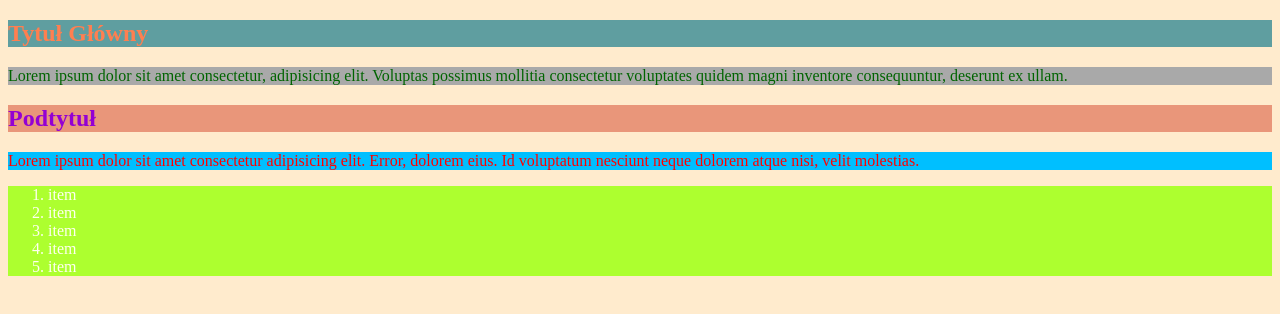
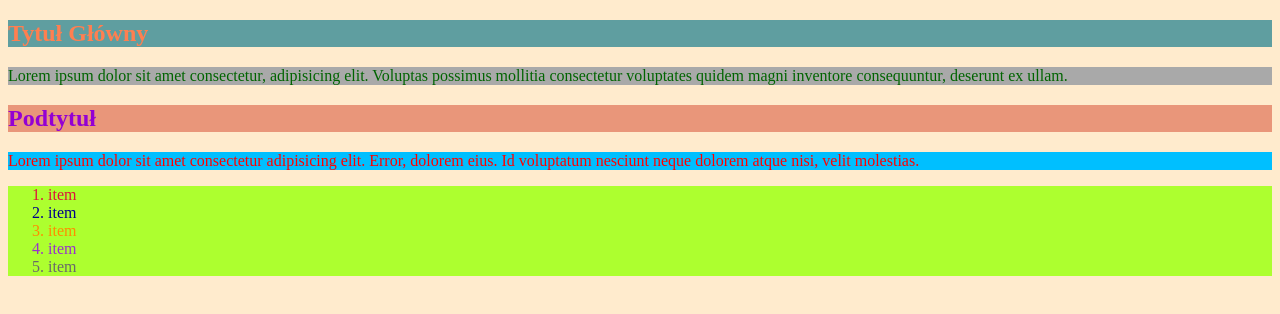
Before and after one commit to mlagozny/css-tla, a plain HTML site: page index.html in a window 1280 px wide. Drawn offline with Linux system fonts and the light colour scheme.

Commit message:
poprawione zadanie

```diff
--- a/css/style.css
+++ b/css/style.css
@@ -21,3 +21,18 @@ ol {
     background-color: greenyellow;
     color: ivory;
 }
+#jeden {
+    color: crimson;
+}
+#dwa {
+    color: darkblue;
+}
+#trzy {
+    color: darkorange;
+}
+#cztery {
+    color: darkorchid;
+}
+#pięć {
+    color: dimgray;
+}
--- a/index.html
+++ b/index.html
@@ -15,11 +15,11 @@
     <h2>Podtytuł</h2>
     <p id="paragraf2">Lorem ipsum dolor sit amet consectetur adipisicing elit. Error, dolorem eius. Id voluptatum nesciunt neque dolorem atque nisi, velit molestias.</p>
     <ol>
-        <li>item</li>
-        <li>item</li>
-        <li>item</li>
-        <li>item</li>
-        <li>item</li>
+        <li id="jeden">item</li>
+        <li id="dwa">item</li>
+        <li id="trzy">item</li>
+        <li id="cztery">item</li>
+        <li id="pięć">item</li>
     </ol>
 </section>
 </body>
```
